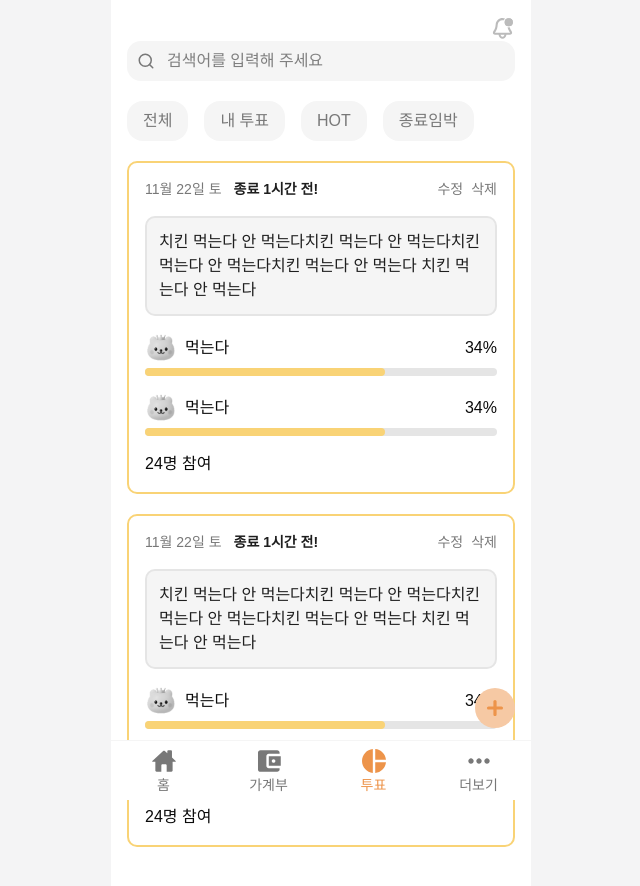
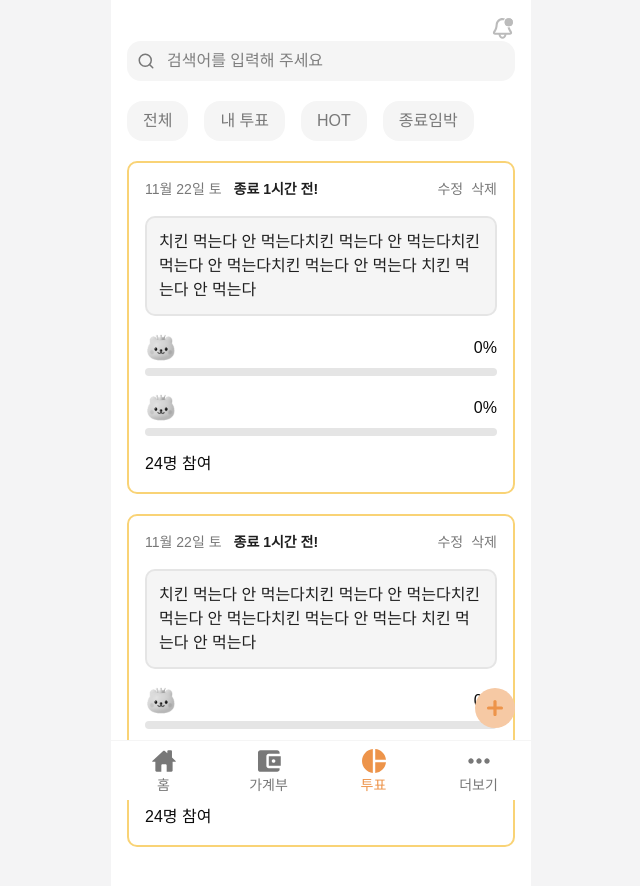
Before and after one commit to prgrms-fe-devcourse/FES-5-Project3-TEAM-5, a React (Vite) app: page /vote in a window 1280 px wide. Shown: the top 886 px of the page, without its empty margins (319-959 px from the left). Built offline with nearby package versions, Linux system fonts and the light colour scheme; a web font is replaced by a local one.

Commit message:
[Feat]: 투표 조회 - 투표 선택바 애니메이션 추가

```diff
--- a/src/features/vote/ui/Selection.tsx
+++ b/src/features/vote/ui/Selection.tsx
@@ -1,21 +1,33 @@
 import inactiveCharacter from '@/shared/assets/vote/inactiveCharacter.png'
 import activeCharacter from '@/shared/assets/vote/activeCharacter.png'
+import { motion } from 'framer-motion'
 
-function Selection() {
+interface Props {
+  isVote: boolean
+  selectionText: string
+  percent?: number
+}
+
+function Selection({ isVote, percent = 0, selectionText }: Props) {
   return (
     <>
       <div>
         <div className="flex items-center gap-x-2 mb-1">
           <img
             className="w-8"
-            src={inactiveCharacter}
+            src={isVote ? activeCharacter : inactiveCharacter}
             alt="선택 아이콘"
           />
-          <p className="flex-1">먹는다</p>
-          <p>34%</p>
+          <p className="flex-1">{selectionText}</p>
+          <p>{percent}%</p>
         </div>
         <div className="w-full h-2 bg-neutral-200 rounded-md">
-          <div className="w-60 h-2 bg-primary-light rounded-md"></div>
+          <motion.div
+            className="h-2 bg-primary-light rounded-md"
+            initial={{ width: '0%' }}
+            animate={{ width: `${percent}%` }}
+            transition={{ duration: 0.7, ease: 'easeOut' }}
+          />
         </div>
       </div>
     </>
```
